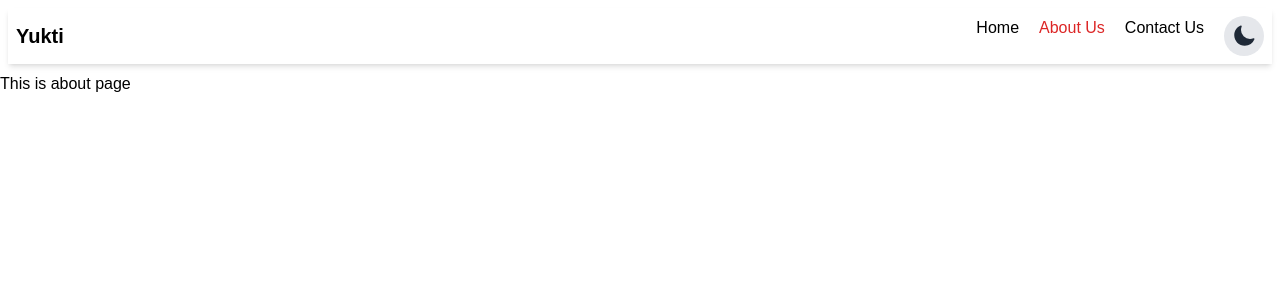
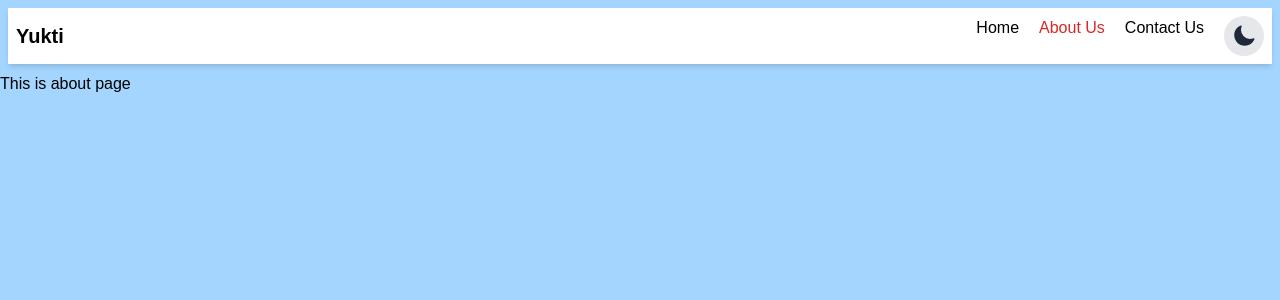
Before and after one commit to Eaman006/Yukti-website, a Next.js app in the folder my-app/: page /About in a window 1280 px wide. Shown: the top 300 px of the page. Built offline with nearby package versions, Linux system fonts and the light colour scheme.

Commit message:
testing a particular theme

```diff
--- a/my-app/app/layout.js
+++ b/my-app/app/layout.js
@@ -21,7 +21,7 @@ export const metadata = {
 export default function RootLayout({ children }) {
   return (
     <html lang="en">
-      <body className={`${geistSans.variable} ${geistMono.variable} antialiased bg-white dark:bg-gray-900 text-black dark:text-white transition-colors duration-300`}>
+      <body className={`${geistSans.variable} ${geistMono.variable} antialiased bg-[#A3D5FF] dark:bg-gray-900 text-black dark:text-white transition-colors duration-300`}>
         <ThemeProvider>
           <Navbar />
           {children}
```
